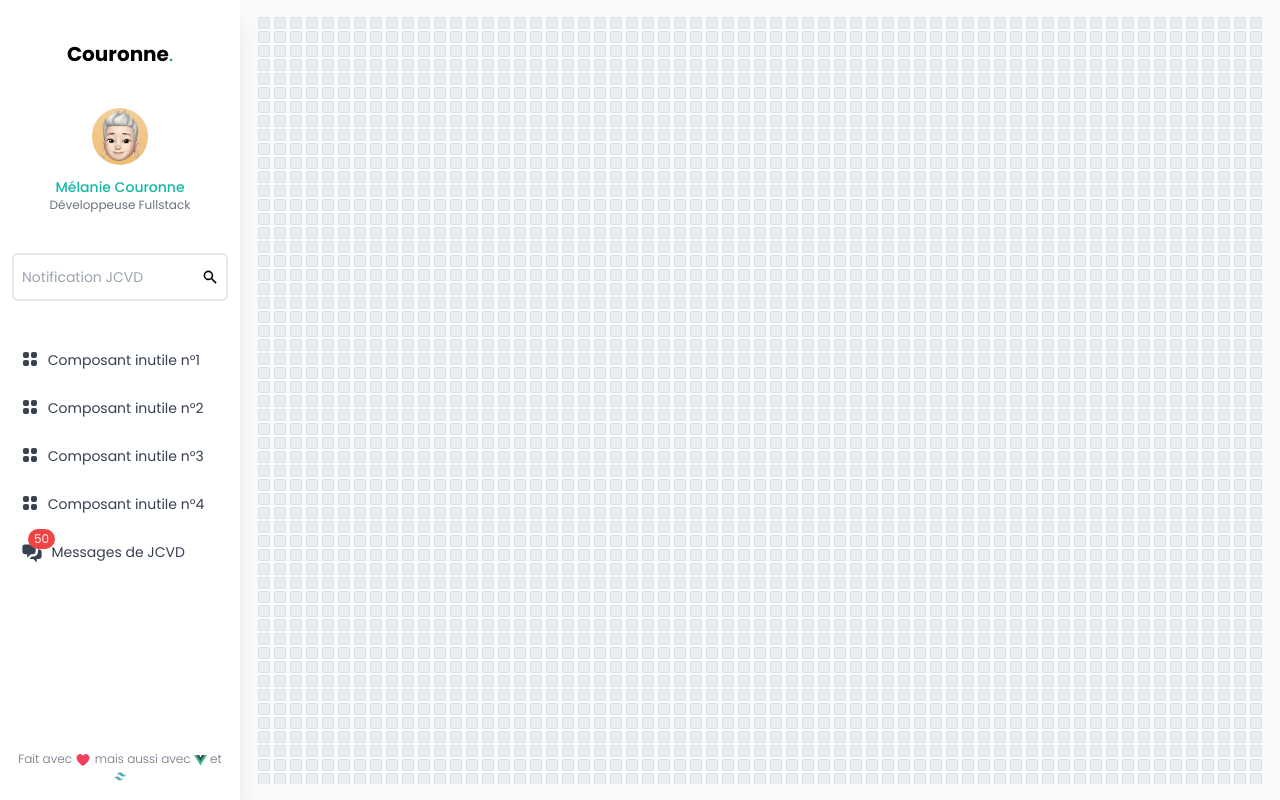
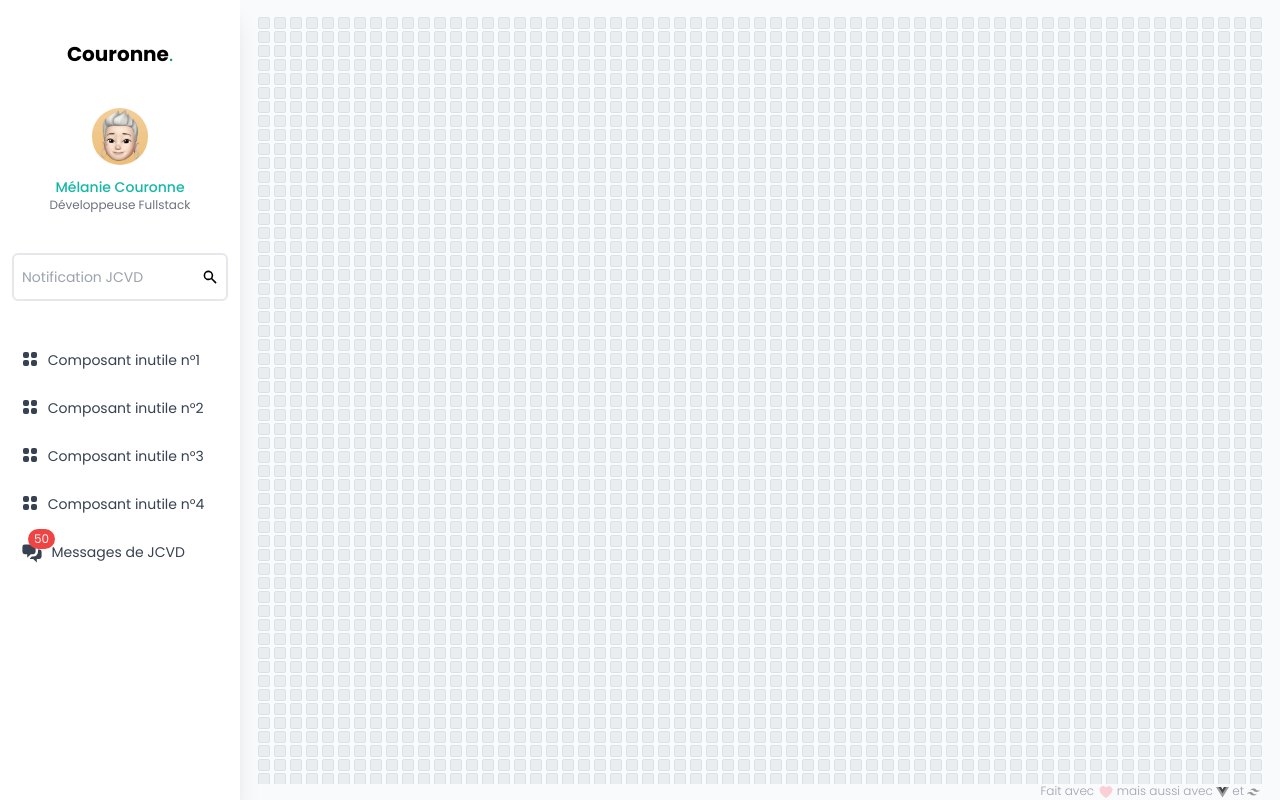
Before and after one commit to MelanieCouronne/inutile-donc-indispensable, a Vue app: page /accueil in a window 1280 px wide. Built offline with nearby package versions, Linux system fonts and the light colour scheme.

Commit message:
Changement de position du footer sideBar => HomeView

```diff
--- a/src/components/commun/ui/FooterLayout.vue
+++ b/src/components/commun/ui/FooterLayout.vue
@@ -1,15 +1,15 @@
 <template>
-  <footer class="absolute inset-x-0 bottom-0 p-4">
-    <p class="text-xs font-light text-gray-500 text-center">
+  <footer class="absolute bottom-0 right-0 px-5">
+    <p class="text-xs font-light text-gray-400 text-center">
       Fait avec
       <span>
         <svg
           xmlns="http://www.w3.org/2000/svg"
-          fill="#F43F5E"
+          fill="#FDA4AF"
           viewBox="0 0 24 24"
           stroke-width="1.4"
-          stroke="#F43F5E"
-          class="size-4 inline-block"
+          stroke="#FDA4AF"
+          class="size-4 inline-block animate-pulse"
         >
           <path
             stroke-linecap="round"
@@ -19,8 +19,23 @@
         </svg>
       </span>
       mais aussi avec
-      <span><img src="/logos/vuejs-icon.svg" alt="Vue.js" /></span> et
-      <span><img src="/logos/tailwindcss-icon.svg" alt="TailwindCSS" /></span>
+      <span
+        ><a href="https://router.vuejs.org/installation.html" target="_blank"
+          ><img
+            src="/logos/vuejs-icon.svg"
+            alt="Vue.js"
+            title="Vue.js"
+            class="grayscale hover:filter-none" /></a
+      ></span>
+      et
+      <span
+        ><a href="https://tailwindcss.com/docs/installation" target="_blank"
+          ><img
+            src="/logos/tailwindcss-icon.svg"
+            alt="TailwindCSS"
+            title="TailwindCSS"
+            class="grayscale hover:filter-none" /></a
+      ></span>
     </p>
   </footer>
 </template>
--- a/src/components/navigation/SideBar.vue
+++ b/src/components/navigation/SideBar.vue
@@ -138,7 +138,6 @@
             </button>
           </div>
         </div>
-        <FooterLayout />
       </div>
     </div>
   </div>
@@ -147,7 +146,6 @@
 <script setup>
   import { computed, inject, onMounted, onUnmounted, ref } from "vue";
   import ButtonSideBar from "@/components/commun/buttons/ButtonSideBar.vue";
-  import FooterLayout from "@/components/commun/ui/FooterLayout.vue";
   import eventBus from "@/utils/directives/eventBus.js";
   import { getRandomItem } from "@/utils/toolsBox";
 
--- a/src/views/HomeView.vue
+++ b/src/views/HomeView.vue
@@ -32,6 +32,7 @@
       <component :is="componentsMap[activeComponent]" />
     </Transition>
   </main>
+  <footer><FooterLayout /></footer>
 </template>
 
 <script setup>
@@ -42,6 +43,7 @@
   import MondrianFrames from "@/components/layouts/MondrianFrames.vue";
   import SideBar from "@/components/navigation/SideBar.vue";
   import NotificationView from "@/components/commun/ui/NotificationTemplate.vue";
+  import FooterLayout from "@/components/commun/ui/FooterLayout.vue";
 
   /*****************************************
    *      Activation des coposants          *
```
